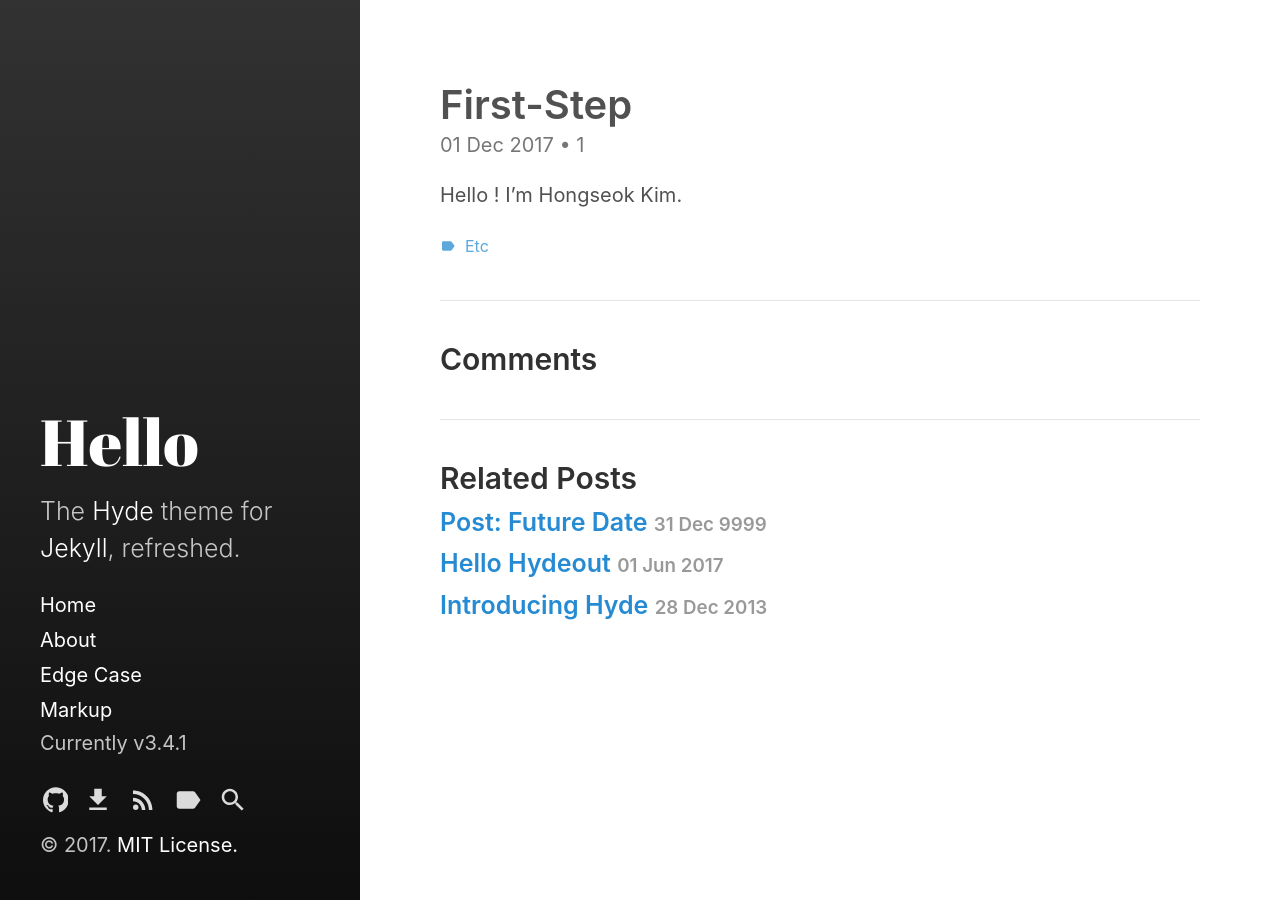
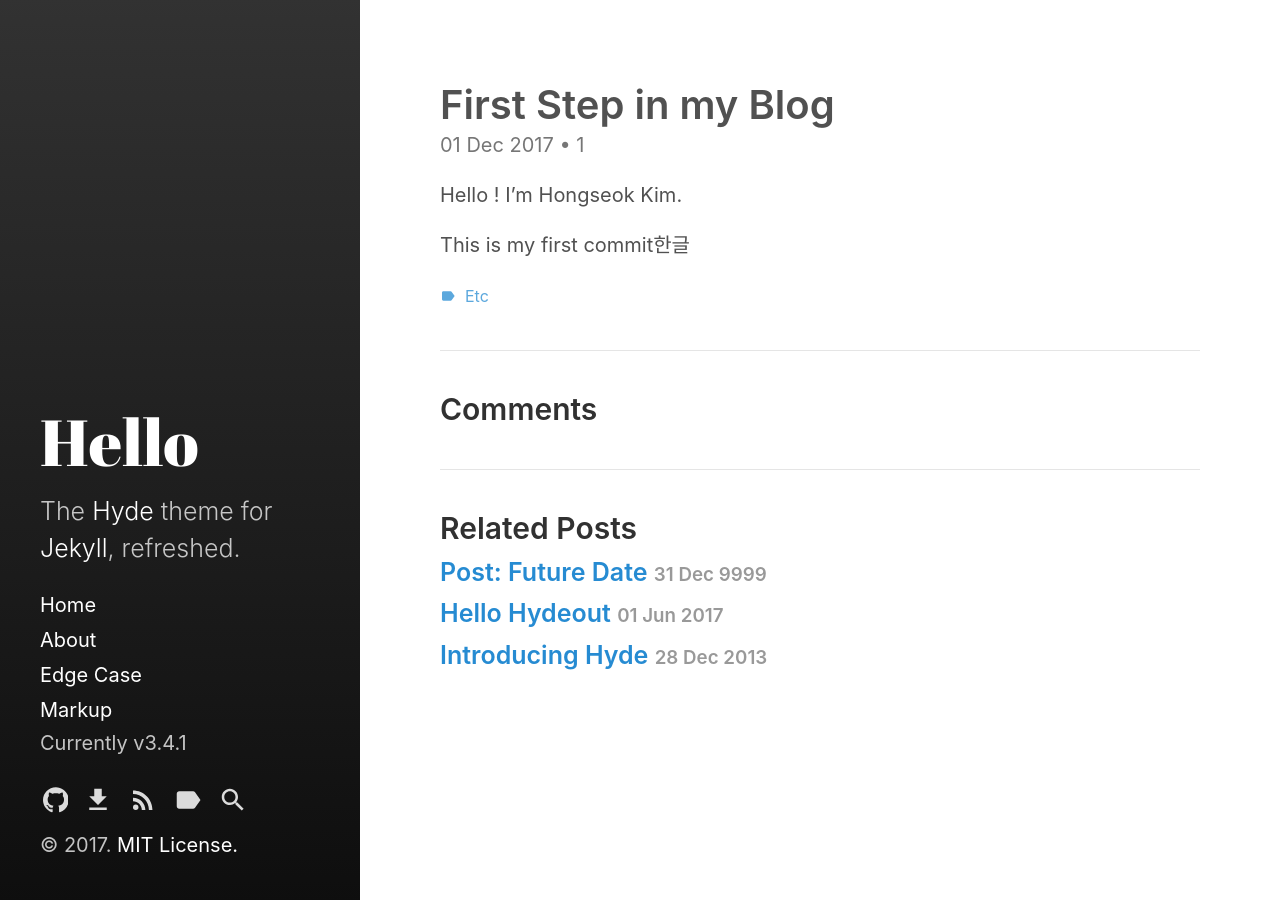
Before and after one commit to Hong3eee/Hong3eee.github.io, a Jekyll site: the page built from _posts/2017-12-01-First-Step.md, in a window 1280 px wide. Built offline with Jekyll 4.4.1, drawn with Linux system fonts in a browser that asks for light colours.

Commit message:
Update 2017-12-01-First-Step.md

```diff
--- a/_posts/2017-12-01-First-Step.md
+++ b/_posts/2017-12-01-First-Step.md
@@ -1,8 +1,10 @@
 ---
 layout: post
-title: First-Step
+title: First Step in my Blog
 category: 1
 tags: etc
 ---
 
 Hello ! I'm Hongseok Kim.
+
+This is my first commit한글
```
